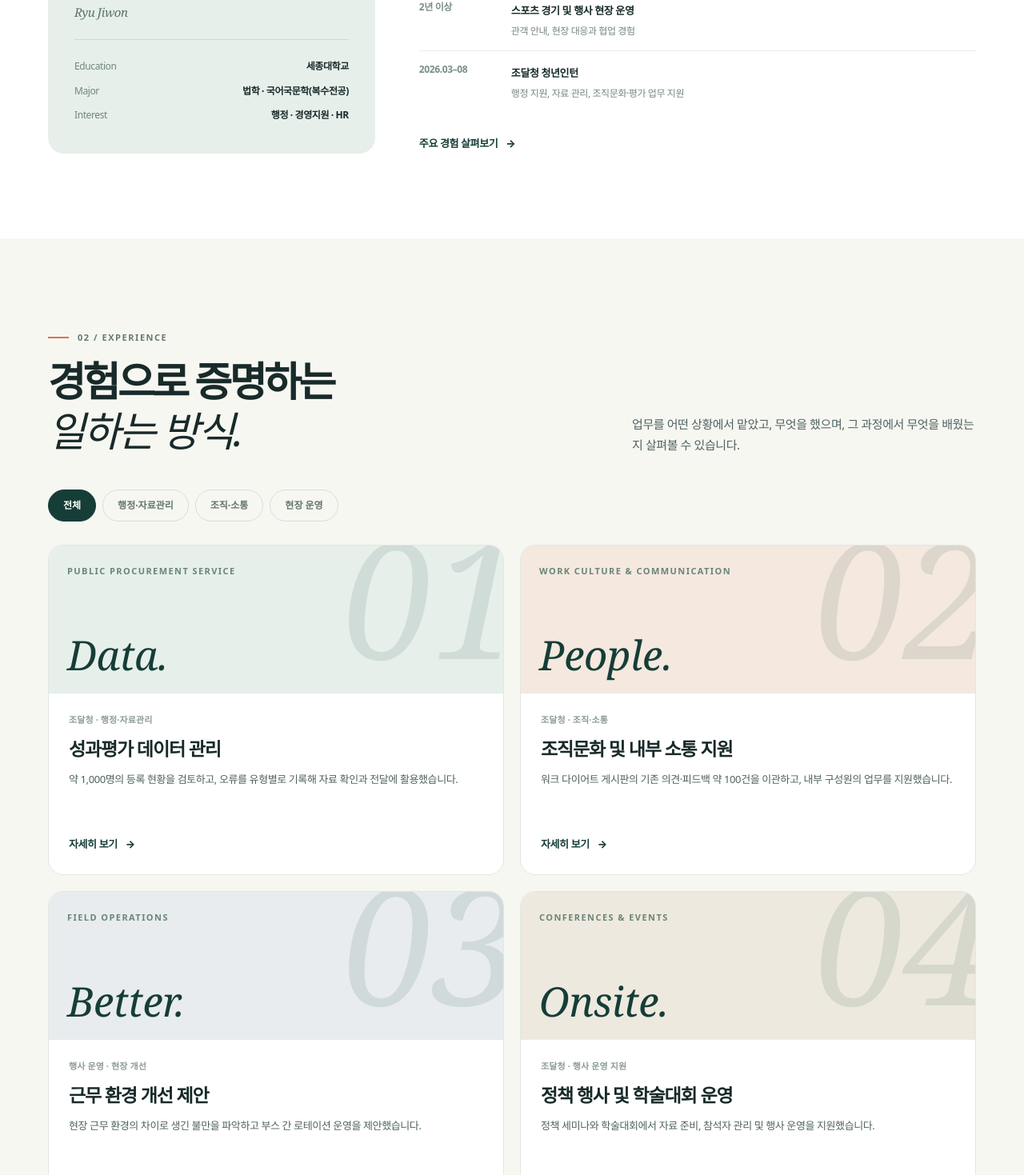
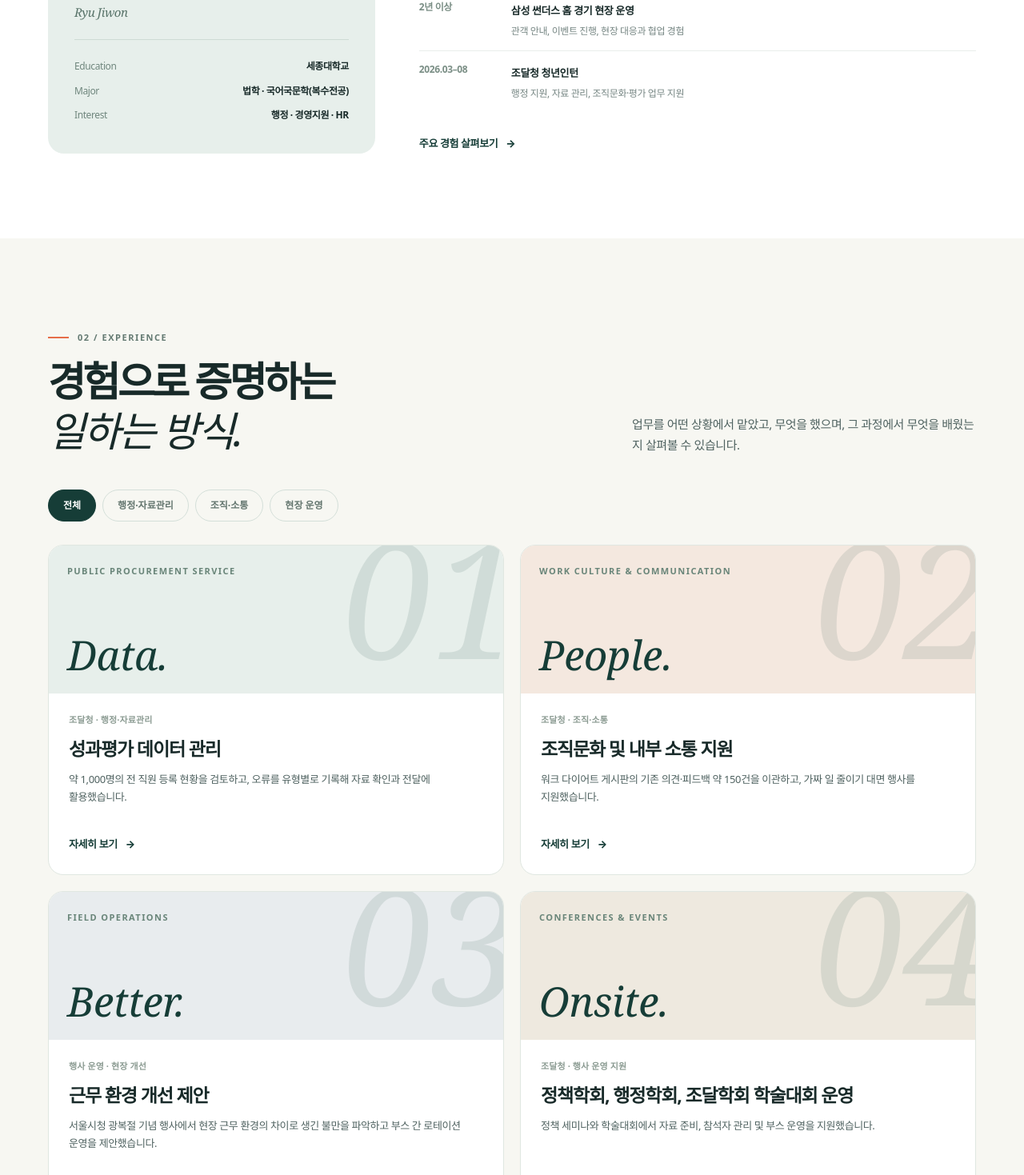
Before and after one commit to yoojw0717-netizen/homepagename, a plain HTML site: page index.html in a window 1280 px wide. Shown: the part 1811-3280 px from the top of the page at 80% size. Drawn offline with Linux system fonts and the light colour scheme.

Commit message:
message change

```diff
--- a/index.html
+++ b/index.html
@@ -356,8 +356,8 @@ button, input { -webkit-tap-highlight-color: transparent; }
     </div>
   </section>
   <div class="container" aria-label="핵심 역량 요약"><div class="overview-bar">
-    <div class="overview-item"><span class="overview-number" aria-hidden="true">01</span><div><h3>Administration</h3><p>공공기관 행정업무 지원</p></div></div>
-    <div class="overview-item"><span class="overview-number" aria-hidden="true">02</span><div><h3>Data &amp; Documentation</h3><p>자료 검토·정리 및 오류 관리</p></div></div>
+    <div class="overview-item"><span class="overview-number" aria-hidden="true">01</span><div><h3>Administration</h3><p>공공기관 행정업무 지원 - 2026 조달청 청년인턴</p></div></div>
+    <div class="overview-item"><span class="overview-number" aria-hidden="true">02</span><div><h3>Data &amp; Documentation</h3><p>공공행정 실무 경험 - 자료 검토·정리 및 오류 관리</p></div></div>
     <div class="overview-item"><span class="overview-number" aria-hidden="true">03</span><div><h3>People &amp; Operations</h3><p>내부 소통 및 현장 운영</p></div></div>
   </div></div>
 
@@ -378,7 +378,7 @@ button, input { -webkit-tap-highlight-color: transparent; }
           </div>
           <div class="journey"><h3 class="journey-title">My Journey</h3>
             <div class="journey-row"><span class="journey-year">학업</span><div><b>세종대학교 법학 · 국어국문학</b><p>사람과 사회를 다양한 관점으로 이해하는 공부</p></div></div>
-            <div class="journey-row"><span class="journey-year">2년 이상</span><div><b>스포츠 경기 및 행사 현장 운영</b><p>관객 안내, 현장 대응과 협업 경험</p></div></div>
+            <div class="journey-row"><span class="journey-year">2년 이상</span><div><b>삼성 썬더스 홈 경기 현장 운영</b><p>관객 안내, 이벤트 진행, 현장 대응과 협업 경험</p></div></div>
             <div class="journey-row"><span class="journey-year">2026.03–08</span><div><b>조달청 청년인턴</b><p>행정 지원, 자료 관리, 조직문화·평가 업무 지원</p></div></div>
           </div>
           <p style="margin:25px 0 0"><a class="text-link" href="#experience">주요 경험 살펴보기 <span class="arrow" aria-hidden="true">→</span></a></p>
@@ -397,10 +397,10 @@ button, input { -webkit-tap-highlight-color: transparent; }
         <button type="button" class="filter-button" data-filter="field" aria-pressed="false">현장 운영</button>
       </div>
       <div class="project-grid">
-        <article class="project-card" data-categories="admin"><div class="project-art" data-art="01"><span class="project-art-label">PUBLIC PROCUREMENT SERVICE</span><span class="project-art-index">Data.</span></div><div class="project-card-body"><div class="project-meta">조달청 · 행정·자료관리</div><h3>성과평가 데이터 관리</h3><p>약 1,000명의 등록 현황을 검토하고, 오류를 유형별로 기록해 자료 확인과 전달에 활용했습니다.</p><a class="text-link" href="#project/performance-data" aria-label="성과평가 데이터 관리 프로젝트 상세 보기">자세히 보기 <span class="arrow" aria-hidden="true">→</span></a></div></article>
-        <article class="project-card" data-categories="admin people"><div class="project-art" data-art="02"><span class="project-art-label">WORK CULTURE &amp; COMMUNICATION</span><span class="project-art-index">People.</span></div><div class="project-card-body"><div class="project-meta">조달청 · 조직·소통</div><h3>조직문화 및 내부 소통 지원</h3><p>워크 다이어트 게시판의 기존 의견·피드백 약 100건을 이관하고, 내부 구성원의 업무를 지원했습니다.</p><a class="text-link" href="#project/organization-culture" aria-label="조직문화 및 내부 소통 지원 프로젝트 상세 보기">자세히 보기 <span class="arrow" aria-hidden="true">→</span></a></div></article>
-        <article class="project-card" data-categories="people field"><div class="project-art" data-art="03"><span class="project-art-label">FIELD OPERATIONS</span><span class="project-art-index">Better.</span></div><div class="project-card-body"><div class="project-meta">행사 운영 · 현장 개선</div><h3>근무 환경 개선 제안</h3><p>현장 근무 환경의 차이로 생긴 불만을 파악하고 부스 간 로테이션 운영을 제안했습니다.</p><a class="text-link" href="#project/workplace-improvement" aria-label="근무 환경 개선 제안 프로젝트 상세 보기">자세히 보기 <span class="arrow" aria-hidden="true">→</span></a></div></article>
-        <article class="project-card" data-categories="admin field"><div class="project-art" data-art="04"><span class="project-art-label">CONFERENCES &amp; EVENTS</span><span class="project-art-index">Onsite.</span></div><div class="project-card-body"><div class="project-meta">조달청 · 행사 운영 지원</div><h3>정책 행사 및 학술대회 운영</h3><p>정책 세미나와 학술대회에서 자료 준비, 참석자 관리 및 행사 운영을 지원했습니다.</p><a class="text-link" href="#project/event-operations" aria-label="정책 행사 및 학술대회 운영 프로젝트 상세 보기">자세히 보기 <span class="arrow" aria-hidden="true">→</span></a></div></article>
+        <article class="project-card" data-categories="admin"><div class="project-art" data-art="01"><span class="project-art-label">PUBLIC PROCUREMENT SERVICE</span><span class="project-art-index">Data.</span></div><div class="project-card-body"><div class="project-meta">조달청 · 행정·자료관리</div><h3>성과평가 데이터 관리</h3><p>약 1,000명의 전 직원 등록 현황을 검토하고, 오류를 유형별로 기록해 자료 확인과 전달에 활용했습니다.</p><a class="text-link" href="#project/performance-data" aria-label="성과평가 데이터 관리 프로젝트 상세 보기">자세히 보기 <span class="arrow" aria-hidden="true">→</span></a></div></article>
+        <article class="project-card" data-categories="admin people"><div class="project-art" data-art="02"><span class="project-art-label">WORK CULTURE &amp; COMMUNICATION</span><span class="project-art-index">People.</span></div><div class="project-card-body"><div class="project-meta">조달청 · 조직·소통</div><h3>조직문화 및 내부 소통 지원</h3><p>워크 다이어트 게시판의 기존 의견·피드백 약 150건을 이관하고, 가짜 일 줄이기 대면 행사를 지원했습니다.</p><a class="text-link" href="#project/organization-culture" aria-label="조직문화 및 내부 소통 지원 프로젝트 상세 보기">자세히 보기 <span class="arrow" aria-hidden="true">→</span></a></div></article>
+        <article class="project-card" data-categories="people field"><div class="project-art" data-art="03"><span class="project-art-label">FIELD OPERATIONS</span><span class="project-art-index">Better.</span></div><div class="project-card-body"><div class="project-meta">행사 운영 · 현장 개선</div><h3>근무 환경 개선 제안</h3><p>서울시청 광복절 기념 행사에서 현장 근무 환경의 차이로 생긴 불만을 파악하고 부스 간 로테이션 운영을 제안했습니다.</p><a class="text-link" href="#project/workplace-improvement" aria-label="근무 환경 개선 제안 프로젝트 상세 보기">자세히 보기 <span class="arrow" aria-hidden="true">→</span></a></div></article>
+        <article class="project-card" data-categories="admin field"><div class="project-art" data-art="04"><span class="project-art-label">CONFERENCES &amp; EVENTS</span><span class="project-art-index">Onsite.</span></div><div class="project-card-body"><div class="project-meta">조달청 · 행사 운영 지원</div><h3> 정책학회, 행정학회, 조달학회 학술대회 운영</h3><p>정책 세미나와 학술대회에서 자료 준비, 참석자 관리 및 부스 운영을 지원했습니다.</p><a class="text-link" href="#project/event-operations" aria-label="정책 행사 및 학술대회 운영 프로젝트 상세 보기">자세히 보기 <span class="arrow" aria-hidden="true">→</span></a></div></article>
       </div>
       <p class="filter-status" id="filter-status" aria-live="polite">프로젝트 4개 표시 중</p>
       <div class="more-exp"><div><span class="small-label">ADDITIONAL EXPERIENCE</span><h3>프로농구 경기장 운영 스태프</h3><p>관객 안내와 현장 운영을 지원하며 다양한 상황과 사람을 경험했습니다.</p></div><div class="exp-years">2 years+</div></div>
```
